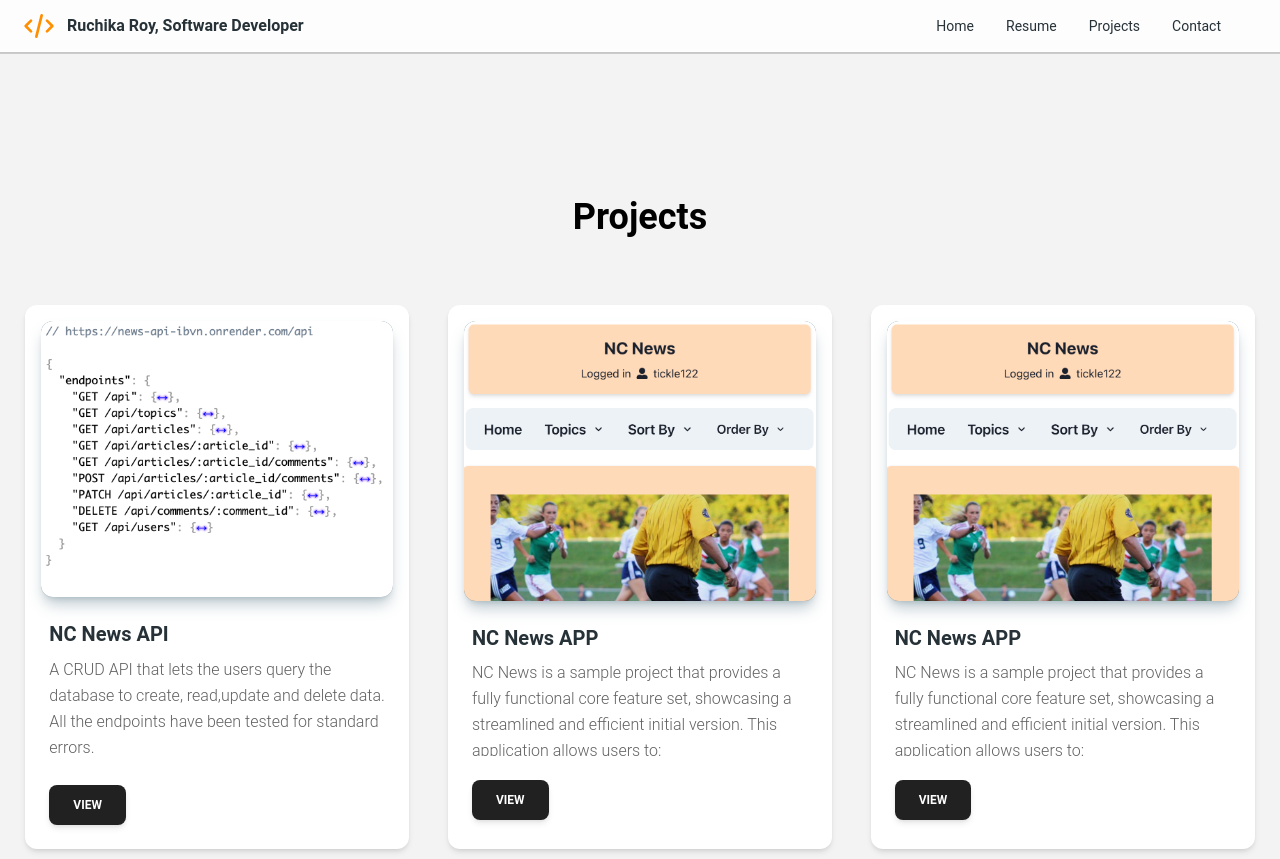
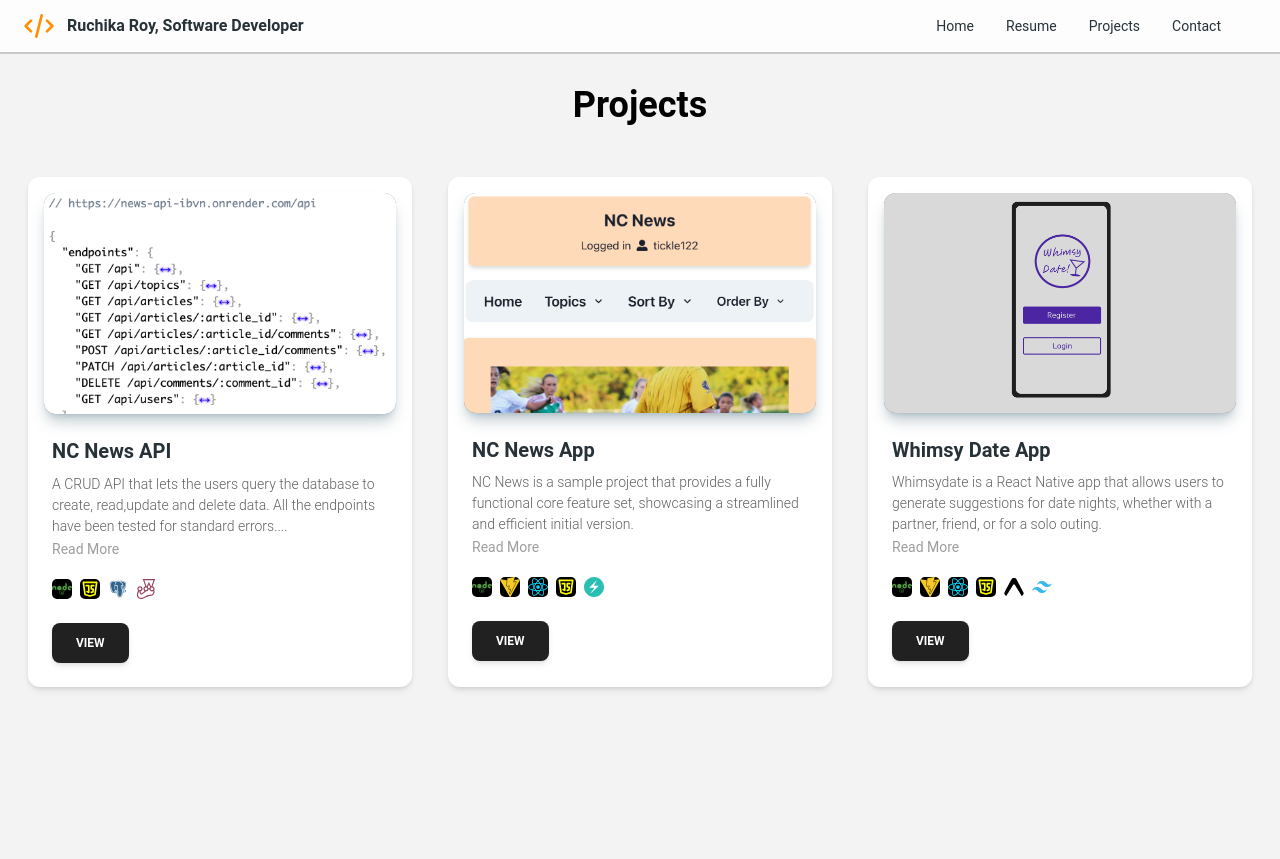
Before and after one commit to ruchikaroy/rr_portfolio_website, a React (Vite) app: page /projects in a window 1280 px wide. After the commit the page ends 800 px from the top, so only its background shows below. Built offline with nearby package versions, Linux system fonts and the light colour scheme.

Commit message:
tech stack icons added and project component completed

```diff
--- a/package.json
+++ b/package.json
@@ -14,6 +14,7 @@
     "pdfjs-dist": "^4.7.76",
     "react": "^18.3.1",
     "react-dom": "^18.3.1",
+    "react-icons": "^5.3.0",
     "react-pdf": "^9.1.1",
     "react-router-dom": "^6.27.0",
     "tailwind-pdf-viewer": "^0.1.5"
--- a/src/Components/Projects.tsx
+++ b/src/Components/Projects.tsx
@@ -8,15 +8,28 @@ import {
 } from "@material-tailwind/react";
 import projectPic from "../assets/Screenshot 2024-10-21 at 11.28.46.png";
 import projectPic2 from "../assets/Screenshot 2024-10-21 at 14.18.45.png";
+import projectPic3 from "../assets/Screenshot 2024-10-21 at 16.49.02.png";
+import { FaNode } from "react-icons/fa";
+import { TbBrandJavascript } from "react-icons/tb";
+import { BiLogoPostgresql } from "react-icons/bi";
+import { SiJest } from "react-icons/si";
+import { SiVite } from "react-icons/si";
+import { FaReact } from "react-icons/fa";
+import { SiChakraui } from "react-icons/si";
+import { SiExpo } from "react-icons/si";
+import { SiTailwindcss } from "react-icons/si";
 
 const Projects = () => {
   return (
     <>
-      <div className="mt-40 text-center mt-14 mb-10">
+      <div className="text-center mt-12 mb-6">
         <Typography variant="h2">Projects</Typography>
       </div>
-      <div className="grid grid-cols-1 lg:grid-cols-3 justify-items-center gap-2 ">
-        <Card className="mt-6 w-96 transition ease-in-out delay-150 hover:-translate-y-1 hover:scale-110 duration-300 ...">
+      <div className="grid grid-cols-1 lg:grid-cols-3 justify-items-center gap-0 ">
+        <Card
+          style={{ height: "510px" }}
+          className="mt-6 w-96 transition ease-in-out delay-150 hover:-translate-y-1 hover:scale-110 duration-300 ..."
+        >
           <CardHeader
             floated={false}
             color="blue-gray"
@@ -28,11 +41,36 @@ const Projects = () => {
             <Typography variant="h5" color="blue-gray" className="mb-2">
               NC News API
             </Typography>
-            <Typography>
+            <Typography variant="small">
               A CRUD API that lets the users query the database to create,
               read,update and delete data. All the endpoints have been tested
-              for standard errors.
+              for standard errors....
             </Typography>
+            <a href="https://github.com/ruchikaroy/nc-news" target="blank">
+              <button className="text-gray-500 hover:text-black text-sm mb-2">
+                Read More
+              </button>
+            </a>
+            <div className="flex gap-2 mt-3">
+              <FaNode
+                size="20"
+                style={{
+                  backgroundColor: "black",
+                  color: "#519942",
+                  borderRadius: "5px",
+                }}
+              />
+              <TbBrandJavascript
+                size="20"
+                style={{
+                  backgroundColor: "black",
+                  color: "#ffff00",
+                  borderRadius: "5px",
+                }}
+              />
+              <BiLogoPostgresql size="20" style={{ color: "#31648c" }} />
+              <SiJest size="20" style={{ color: "#944058" }} />
+            </div>
           </CardBody>
           <CardFooter className="pt-0">
             <Button
@@ -44,15 +82,18 @@ const Projects = () => {
             </Button>
           </CardFooter>
         </Card>
-        <Card className="mt-6 w-96 transition ease-in-out delay-150 hover:-translate-y-1 hover:scale-110 duration-300 ...">
+        <Card
+          style={{ height: "510px" }}
+          className="mt-6 w-96 transition ease-in-out delay-150 hover:-translate-y-1 hover:scale-110 duration-300 ..."
+        >
           <CardHeader
             floated={false}
             color="blue-gray"
-            className="relative h-56.9 overflow-hidden"
+            className="relative h-56.9"
           >
             <img
               style={{
-                height: "280px",
+                height: "220px",
               }}
               src={projectPic2}
               alt="card-image"
@@ -61,26 +102,62 @@ const Projects = () => {
           </CardHeader>
           <CardBody>
             <Typography variant="h5" color="blue-gray" className="mb-2">
-              NC News APP
+              NC News App
             </Typography>
-            <Typography
-              className="overflow-auto max-h-30"
-              style={{ maxHeight: "6rem" }}
-            >
+            <Typography variant="small">
               NC News is a sample project that provides a fully functional core
               feature set, showcasing a streamlined and efficient initial
-              version. This application allows users to:
-              <br />- View all articles
-              <br />- Filter articles by topics
-              <br />- Sort articles by various criteria
-              <br />- Change the sort order (ascending or descending)
-              <br />- Post and delete comments (based on the logged-in user)
-              <br />- Upvote and downvote articles
-              <br />
-              The project includes the following default logged-in users:
-              'jessjelly', 'cooljmessy', 'happyamy2016', 'weegembump',
-              'grumpy19', 'tickle122.
+              version.
             </Typography>
+            <a
+              href="https://github.com/ruchikaroy/fe-project-nc-news"
+              target="blank"
+            >
+              <button className="text-gray-500 hover:text-black text-sm mb-2">
+                Read More
+              </button>
+            </a>
+            <div className="flex gap-2 mt-3">
+              <FaNode
+                size="20"
+                style={{
+                  backgroundColor: "black",
+                  color: "#519942",
+                  borderRadius: "5px",
+                }}
+              />
+              <SiVite
+                size="20"
+                style={{
+                  backgroundColor: "black",
+                  color: "#f5ca26",
+                  borderRadius: "5px",
+                }}
+              />
+              <FaReact
+                size="20"
+                style={{
+                  backgroundColor: "black",
+                  color: "#00d8fe",
+                  borderRadius: "5px",
+                }}
+              />
+              <TbBrandJavascript
+                size="20"
+                style={{
+                  backgroundColor: "black",
+                  color: "#ffff00",
+                  borderRadius: "5px",
+                }}
+              />
+              <SiChakraui
+                size="20"
+                style={{
+                  color: "#2bbfb3",
+                  borderRadius: "5px",
+                }}
+              />
+            </div>
           </CardBody>
           <CardFooter className="pt-0">
             <Button
@@ -92,48 +169,97 @@ const Projects = () => {
             </Button>
           </CardFooter>
         </Card>
-        <Card className="mt-6 w-96 transition ease-in-out delay-150 hover:-translate-y-1 hover:scale-110 duration-300 ...">
+        <Card
+          style={{ height: "510px" }}
+          className="mt-6 w-96 transition ease-in-out delay-150 hover:-translate-y-1 hover:scale-110 duration-300 ..."
+        >
           <CardHeader
             floated={false}
             color="blue-gray"
-            className="relative h-56.9 overflow-hidden"
+            className="relative h-56.9"
           >
             <img
               style={{
-                height: "280px",
+                height: "220px",
+                background: "#d9d9d9",
               }}
-              src={projectPic2}
+              src={projectPic3}
               alt="card-image"
-              className=" w-full h-full object-cover object-top"
+              className=" w-full h-full object-contain object-top"
             />
           </CardHeader>
           <CardBody>
             <Typography variant="h5" color="blue-gray" className="mb-2">
-              NC News APP
+              Whimsy Date App
             </Typography>
-            <Typography
-              className="overflow-auto max-h-30"
-              style={{ maxHeight: "6rem" }}
-            >
-              NC News is a sample project that provides a fully functional core
-              feature set, showcasing a streamlined and efficient initial
-              version. This application allows users to:
-              <br />- View all articles
-              <br />- Filter articles by topics
-              <br />- Sort articles by various criteria
-              <br />- Change the sort order (ascending or descending)
-              <br />- Post and delete comments (based on the logged-in user)
-              <br />- Upvote and downvote articles
-              <br />
-              The project includes the following default logged-in users:
-              'jessjelly', 'cooljmessy', 'happyamy2016', 'weegembump',
-              'grumpy19', 'tickle122.
+            <Typography variant="small">
+              Whimsydate is a React Native app that allows users to generate
+              suggestions for date nights, whether with a partner, friend, or
+              for a solo outing.
             </Typography>
+            <a href="https://github.com/ruchikaroy/WhimsyDate" target="blank">
+              <button className="text-gray-500 hover:text-black text-sm mb-2">
+                Read More
+              </button>
+            </a>
+            <div className="flex gap-2 mt-3">
+              <FaNode
+                size="20"
+                style={{
+                  backgroundColor: "black",
+                  color: "#519942",
+                  borderRadius: "5px",
+                }}
+              />
+              <SiVite
+                size="20"
+                style={{
+                  backgroundColor: "black",
+                  color: "#f5ca26",
+                  borderRadius: "5px",
+                }}
+              />
+              <FaReact
+                size="20"
+                style={{
+                  backgroundColor: "black",
+                  color: "#00d8fe",
+                  borderRadius: "5px",
+                }}
+              />
+              <TbBrandJavascript
+                size="20"
+                style={{
+                  backgroundColor: "black",
+                  color: "#ffff00",
+                  borderRadius: "5px",
+                }}
+              />
+              <SiExpo
+                size="20"
+                style={{
+                  backgroundColor: "white",
+                  color: "black",
+                  borderRadius: "5px",
+                }}
+              />
+              <SiTailwindcss
+                size="20"
+                style={{
+                  backgroundColor: "white",
+                  color: "#36b7f0",
+                  borderRadius: "5px",
+                }}
+              />
+            </div>
           </CardBody>
           <CardFooter className="pt-0">
             <Button
               onClick={() =>
-                window.open("https://rroy-nc-news.netlify.app/", "_blank")
+                window.open(
+                  "https://github.com/ruchikaroy/WhimsyDate",
+                  "_blank"
+                )
               }
             >
               View
```
Also changed, not shown: src/assets/Screenshot 2024-10-21 at 16.49.02.png (added), 1 other file (tests, documents, lock files or other folders).
